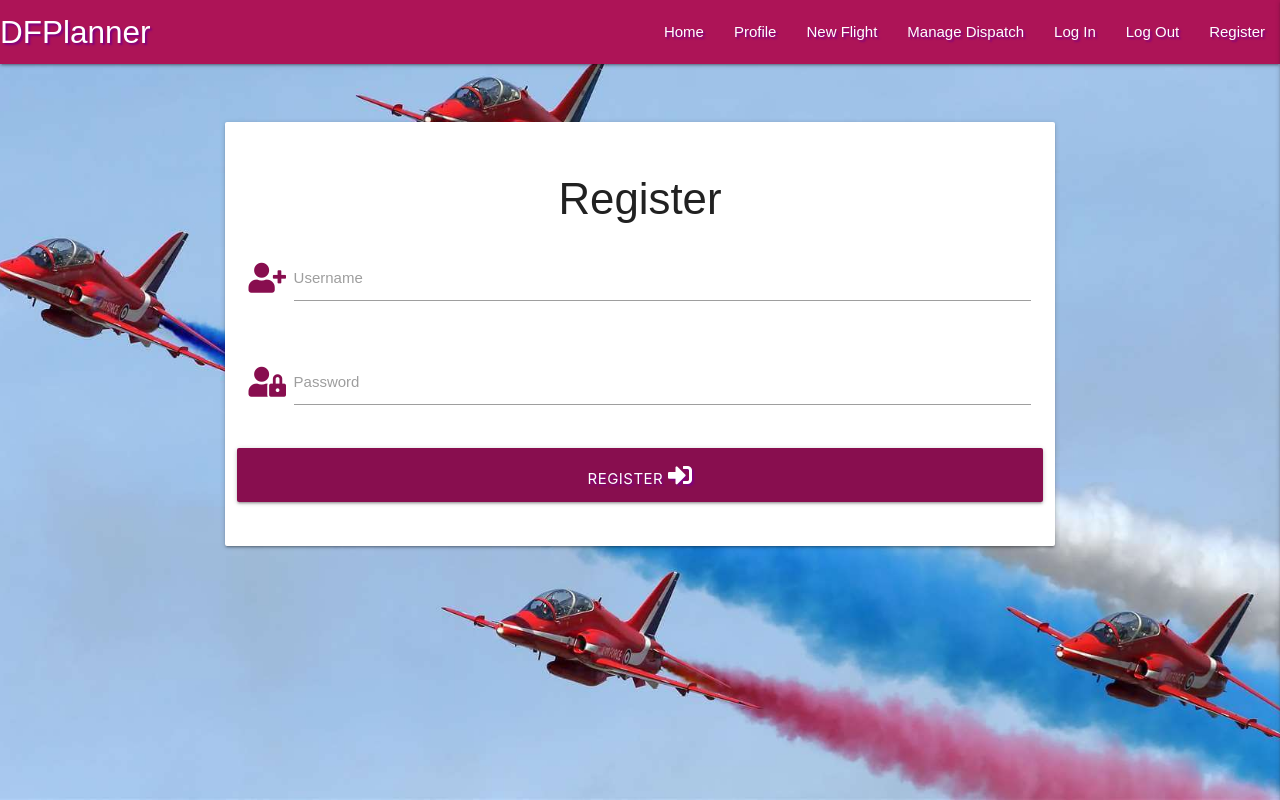
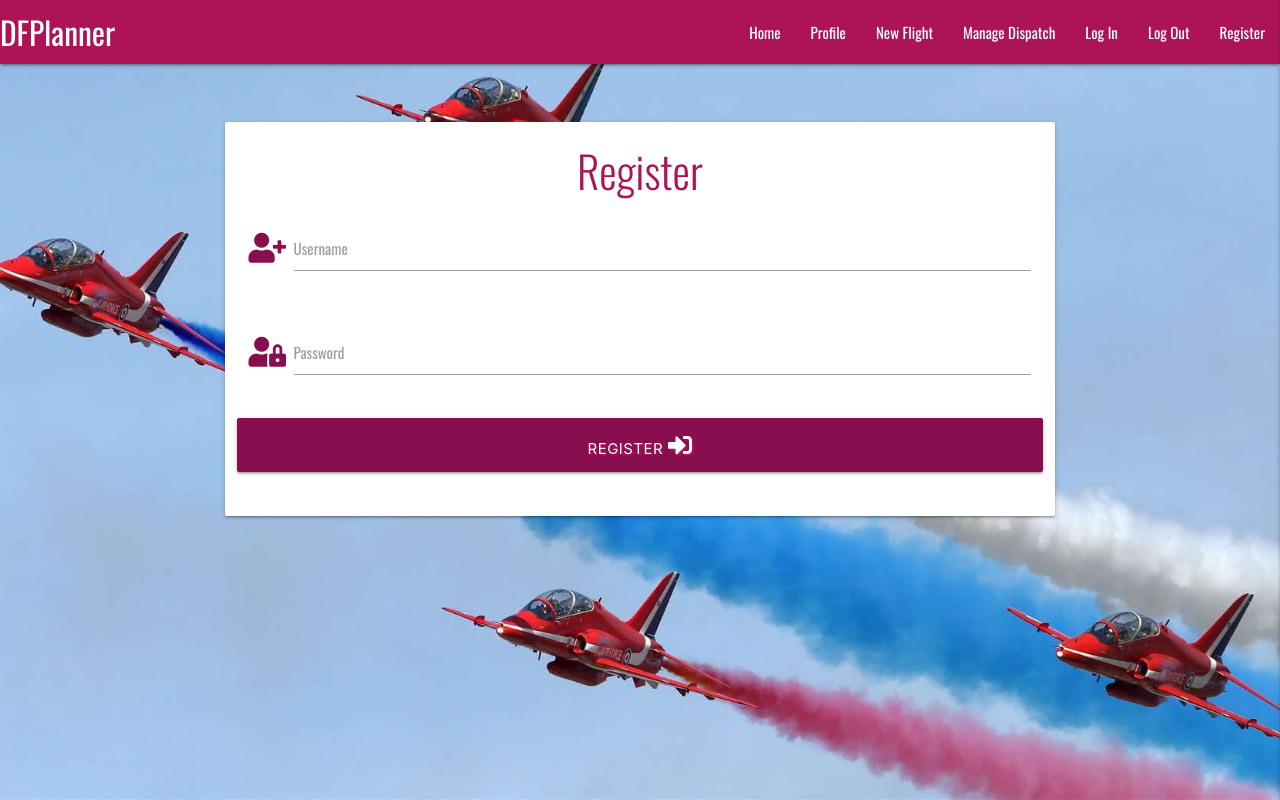
Before and after one commit to ChristianCricchi/Daily_Flight_Planner, a Flask app: page /register in a window 1280 px wide. Run offline with Flask 3, Linux system fonts and the light colour scheme; some libraries are stand-ins or nearby versions.

Commit message:
Added some style at h3 and register.html

```diff
--- a/static/css/style.css
+++ b/static/css/style.css
@@ -1,11 +1,24 @@
+/* Import Google font */
+
+@import url('https://fonts.googleapis.com/css2?family=Oswald:wght@200..700&display=swap');
+
+
 body {
     background: url("../images/background.jpg") no-repeat fixed center center/cover;
-    font-family: 'Mukta', sans-serif;
-    font-weight: 200;
+    font-family: 'Oswald', sans-serif;
+    flex-direction: column;
 }
 
+h3 {
+  font-weight: 300;
+  margin-top: 0.1rem;
+  margin-bottom: 1rem;
+  color: #ad1457;
+ }
+
+
 .text-shadow {
-    text-shadow: 2px 2px 2px purple;
+    text-shadow: 2px 2px 2px #ad1457;
 }
 
 .sidenav {
```
